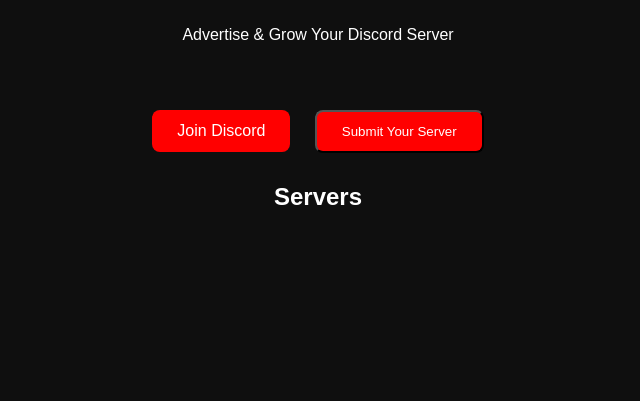
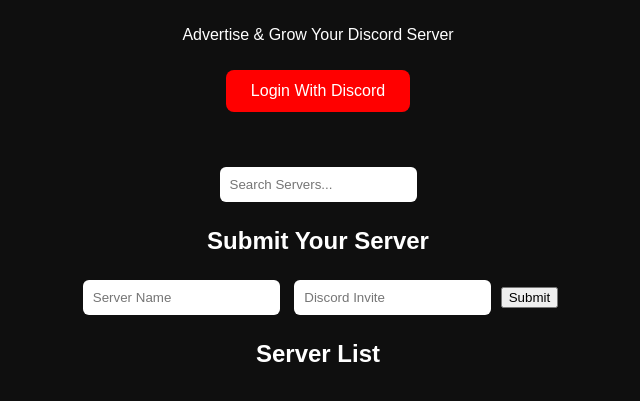
Before and after one commit to orlovdevloper1-png/promoverse, a plain HTML site: page index.html in a window 1280 px wide. Shown: the part 139-540 px from the top of the page, without its empty margins (322-962 px from the left). Drawn offline with Linux system fonts and the light colour scheme.

Commit message:
Update index.html

```diff
--- a/index.html
+++ b/index.html
@@ -1,9 +1,8 @@
 <!DOCTYPE html>
-<html lang="en">
+<html>
 
 <head>
-<meta charset="UTF-8">
-<meta name="viewport" content="width=device-width, initial-scale=1.0">
+
 <title>PromoVerse</title>
 
 <link rel="stylesheet" href="style.css">
@@ -13,24 +12,26 @@
 <body>
 
 <header>
+
 <h1>PromoVerse</h1>
 <p>Advertise & Grow Your Discord Server</p>
+
+<a class="btn" href="https://discord.com/login">Login With Discord</a>
+
 </header>
 
-<section class="buttons">
+<section>
 
-<a class="btn" href="https://discord.gg/ZrC622zEhR">Join Discord</a>
-
-<button class="btn" onclick="showForm()">Submit Your Server</button>
+<input id="search" placeholder="Search Servers..." onkeyup="searchServer()">
 
 </section>
 
-<section id="server-form" class="hidden">
+<section id="submit">
 
 <h2>Submit Your Server</h2>
 
 <input id="name" placeholder="Server Name">
-<input id="link" placeholder="Discord Invite Link">
+<input id="link" placeholder="Discord Invite">
 
 <button onclick="addServer()">Submit</button>
 
@@ -38,13 +39,14 @@
 
 <section>
 
-<h2>Servers</h2>
+<h2>Server List</h2>
 
-<div id="server-list"></div>
+<div id="servers"></div>
 
 </section>
 
 <script src="script.js"></script>
 
 </body>
+
 </html>
```
